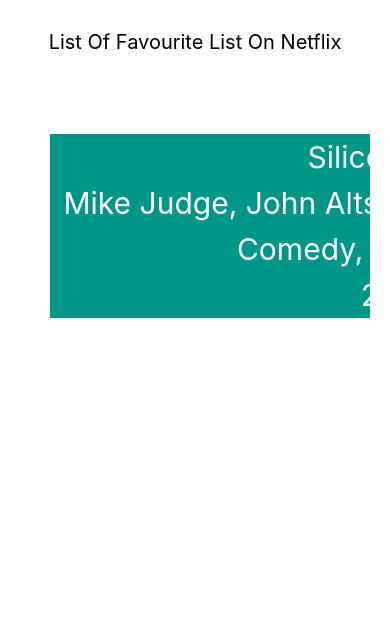
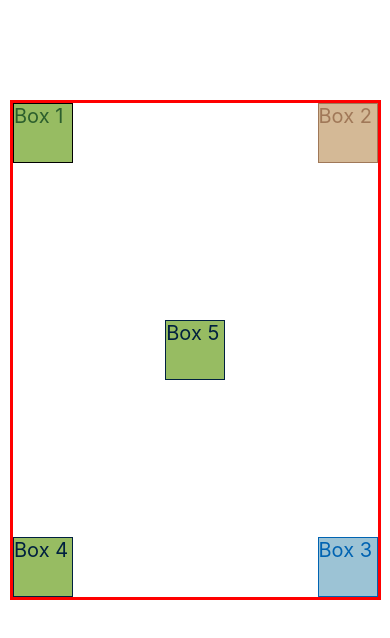
Before and after one commit to Rahul462000/reactNativrLearning, a React Native app: screen / in a window 390 px wide. Shown: the top 638 px of the page. Built offline with nearby package versions, Linux system fonts and the light colour scheme.

Commit message:
css property

```diff
--- a/App.js
+++ b/App.js
@@ -16,6 +16,8 @@
 import NetflixCard from "./src/Components/NetflixCard";
 import MultipleStyles from "./src/screens/MultipleStyles";
 import SecondChallenge from "./src/screens/SecondChallenge";
+import FlexBox from "./src/screens/FlexBox";
+import PositionAbsolute from "./src/screens/PositionAbsolute";
 
 //create a component that return some jsx or in simple words simple function
 const App = () => {
@@ -57,7 +59,13 @@
       {/* <MultipleStyles/> */}
 
       {/* second challenge */}
-      <SecondChallenge />
+      {/* <SecondChallenge /> */}
+
+      {/* flexbox usage in react native */}
+      {/* <FlexBox /> */}
+
+      {/* positionabsolute in reactnative */}
+      <PositionAbsolute />
 
     </View>
   );
--- /dev/null
+++ b/src/screens/FlexBox.js
@@ -0,0 +1,73 @@
+import React from "react";
+import { Text, View, StyleSheet } from "react-native";
+
+
+// flex direction property will only work with parent elements not with child elements
+const FlexBox = () => {
+  return (
+    <View>
+      <View style={styles.parentView}>
+        <Text style={[styles.childText, styles.commonStyle]}>Box 1</Text>
+        <Text style={[styles.childText2, styles.commonStyle]}>Box 2</Text>
+        <Text style={[styles.childText3, styles.commonStyle]}>Box 3</Text>
+        <Text style={[styles.childText4, styles.commonStyle]}>Box 4</Text>
+      </View>
+    </View>
+  );
+};
+
+const styles = StyleSheet.create({
+  parentView: {
+    width: "95%",
+    height: 500,
+    marginTop: 100,
+    marginHorizontal: 10,
+    borderWidth: 3,
+    borderColor:'red',
+    backgeoundColor: "aliceblue",
+    flexDirection:'row', // by default cloumn menin rehta hai but in case for row we have to mentioned it here
+    // flexDirection:'row-reverse', // make the row value in reverse direction
+    // justifyContent: 'center', // it will work horizontally when flex direction is in row and if flex direction is column by defalut it willl work vertically
+    // justifyContent:'flex-start',   // by default value in vertical direction
+    // justifyContent: 'flex-end', // work in  horizontal direction and put it in bottom
+    // justifyContent:'space-between',  // provide a good space between the elements
+    justifyContent:'space-around',  // provide a good space between the elements
+    // justifyContent:'space-evenly',  // provide a good space between the elements as flex direction is row it will work in horizontal direction other wise in verticle direction
+    alignItems: 'center', // it will work with justifyContent value is center with flex direction value is cloumn by default
+    // alignItems:'flex-start', // align items in start corner position
+    // alignItems:'flex-end', // align items in end corner position
+    // alignItems:'stretch' // it will stretch the width of the container
+
+  },
+  childText: {
+    backgroundColor: "#97BC62FF",
+    borderColor: "2C5F2D",
+    color: "#2C5F2D",
+    // flex : 1,    // it will utilised the available space in the container
+  },
+  childText2: {
+    backgroundColor: "#D4B996FF",
+    borderColor: "#A07858FF",
+    color: "#A07858FF",
+  },
+  childText3:{
+    backgroundColor:'#9CC3D5FF',
+    borderColor:'#0063B2FF',
+    color:'#0063B2FF',
+    // alignSelf:'flex-start',  // it will direct only a particular element and make go on top
+    // alignSelf:'stretch'    // it will stretch the element but only if height is not mentioned in the parent component
+},
+  childText4: {
+    backgroundColor: "#97BC62FF",
+    borderColor: "#00203FFF",
+    color: "#00203FFF",
+  },
+  commonStyle:{
+    width:60,
+    height:60,
+    fontSize:20,
+    borderWidth:1,
+  }
+});
+
+export default FlexBox;
--- /dev/null
+++ b/src/screens/PositionAbsolute.js
@@ -0,0 +1,80 @@
+import React from "react";
+import { Text, View, StyleSheet } from "react-native";
+
+const PositionAbsolute = () => {
+  return (
+    <View>
+      <View style={styles.parentView}>
+        <Text style={[styles.childText, styles.commonStyle]}>Box 1</Text>
+        <Text style={[styles.childText2, styles.commonStyle]}>Box 2</Text>
+        <Text style={[styles.childText3, styles.commonStyle]}>Box 3</Text>
+        <Text style={[styles.childText4, styles.commonStyle]}>Box 4</Text>
+        {/* a trick to make 5th box in complete center position */}
+        <View style={styles.SubParentView}>
+          <Text style={[styles.childText5, styles.commonStyle]}>Box 5</Text>
+        </View>
+      </View>
+    </View>
+  );
+};
+
+const styles = StyleSheet.create({
+  parentView: {
+    width: "95%",
+    height: 500,
+    marginTop: 100,
+    marginHorizontal: 10,
+    borderWidth: 3,
+    borderColor: "red",
+    backgeoundColor: "aliceblue",
+    position: "relative",
+  },
+
+  SubParentView: {
+    width: "100%",
+    height: "100%",
+    justifyContent: "center",
+    alignItems: "center",
+  },
+  childText: {
+    backgroundColor: "#97BC62FF",
+    borderColor: "2C5F2D",
+    color: "#2C5F2D",
+  },
+  childText2: {
+    backgroundColor: "#D4B996FF",
+    borderColor: "#A07858FF",
+    color: "#A07858FF",
+    right: 0,
+  },
+  childText3: {
+    backgroundColor: "#9CC3D5FF",
+    borderColor: "#0063B2FF",
+    color: "#0063B2FF",
+    bottom: 0,
+    right: 0,
+  },
+  childText4: {
+    backgroundColor: "#97BC62FF",
+    borderColor: "#00203FFF",
+    color: "#00203FFF",
+    bottom: 0,
+
+  },
+  childText5: {
+    backgroundColor: "#97BC62FF",
+    borderColor: "#00203FFF",
+    color: "#00203FFF",
+    alignSelf: "center",
+  },
+
+  commonStyle: {
+    width: 60,
+    height: 60,
+    fontSize: 20,
+    borderWidth: 1,
+    position: "absolute",
+  },
+});
+
+export default PositionAbsolute;
```
